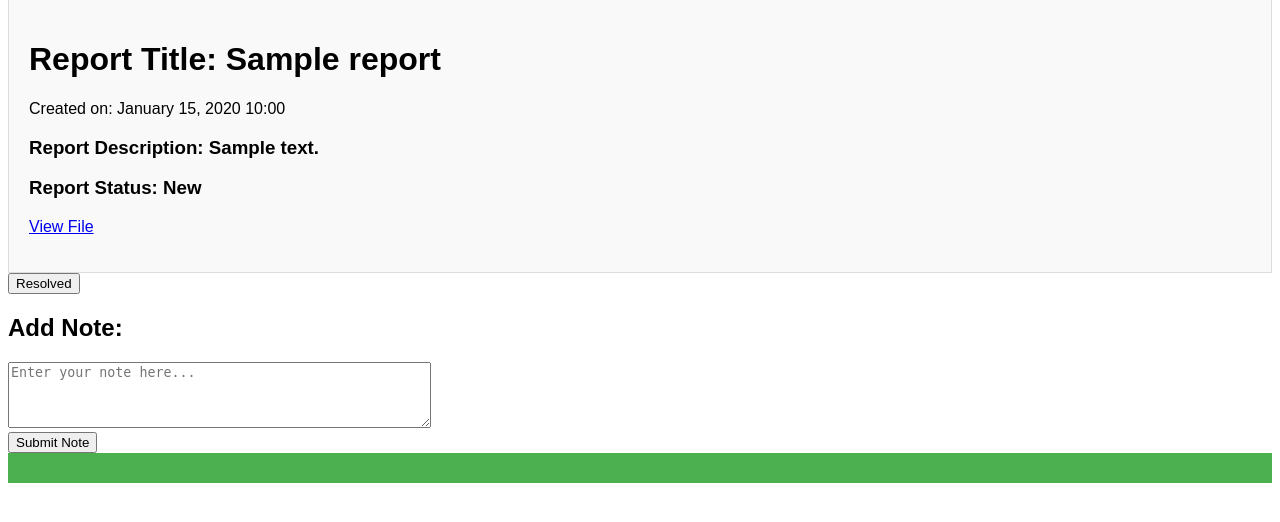
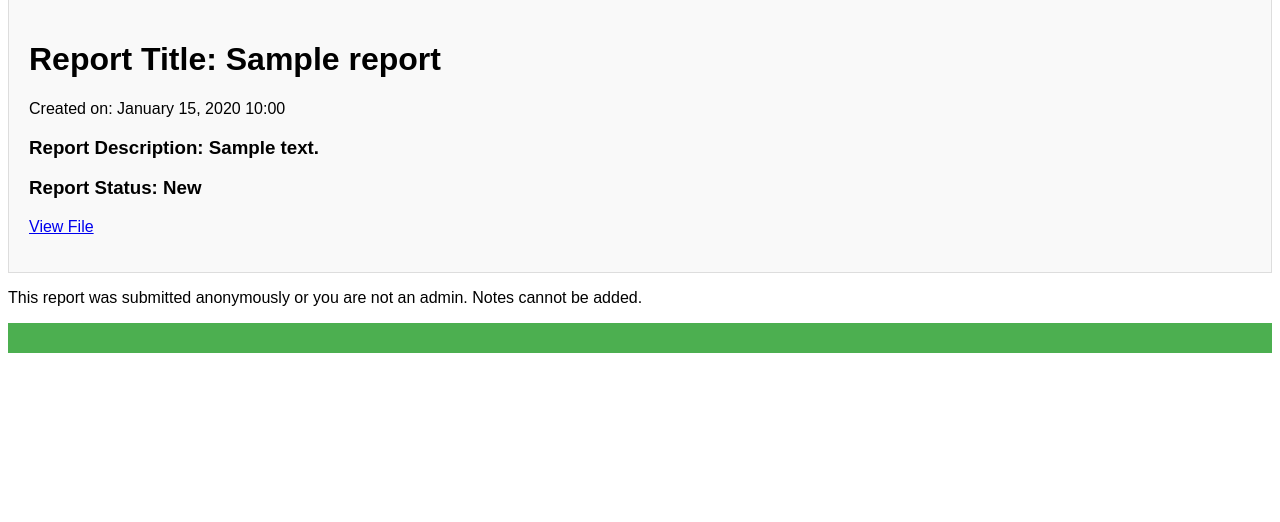
Before and after one commit to SebastianWikt/Campus-Confide-Reporting-App, a Django app: template hooknowsapp/templates/hooknowsapp/one_report.html in a window 1280 px wide. Shown: the part 105-627 px from the top of the page. Run offline with Django 3.2, Linux system fonts and the light colour scheme; the template is opened without the code that fills it: most values are stand-ins (such as "Sample title", 1, 10 or a date in 2020).

Commit message:
heroku fix

```diff
--- a/hooknowsapp/templates/hooknowsapp/one_report.html
+++ b/hooknowsapp/templates/hooknowsapp/one_report.html
@@ -28,7 +28,7 @@
         </div>
     </div>
 
-    {% if report.user %}
+    {% if report.user and user.is_staff %}
     <div class="resolved">
         <form action="{% url 'report_resolved' report.id %}" method="post">
            {% csrf_token %}
@@ -45,7 +45,7 @@
         </form>
     </div>
     {% else %}
-        <p>This report was submitted anonymously. Notes cannot be added.</p>
+        <p>This report was submitted anonymously or you are not an admin. Notes cannot be added.</p>
     {% endif %}
 
     <div class="navbar a item5"></div>
```
Also changed, not shown: 1 other file.
